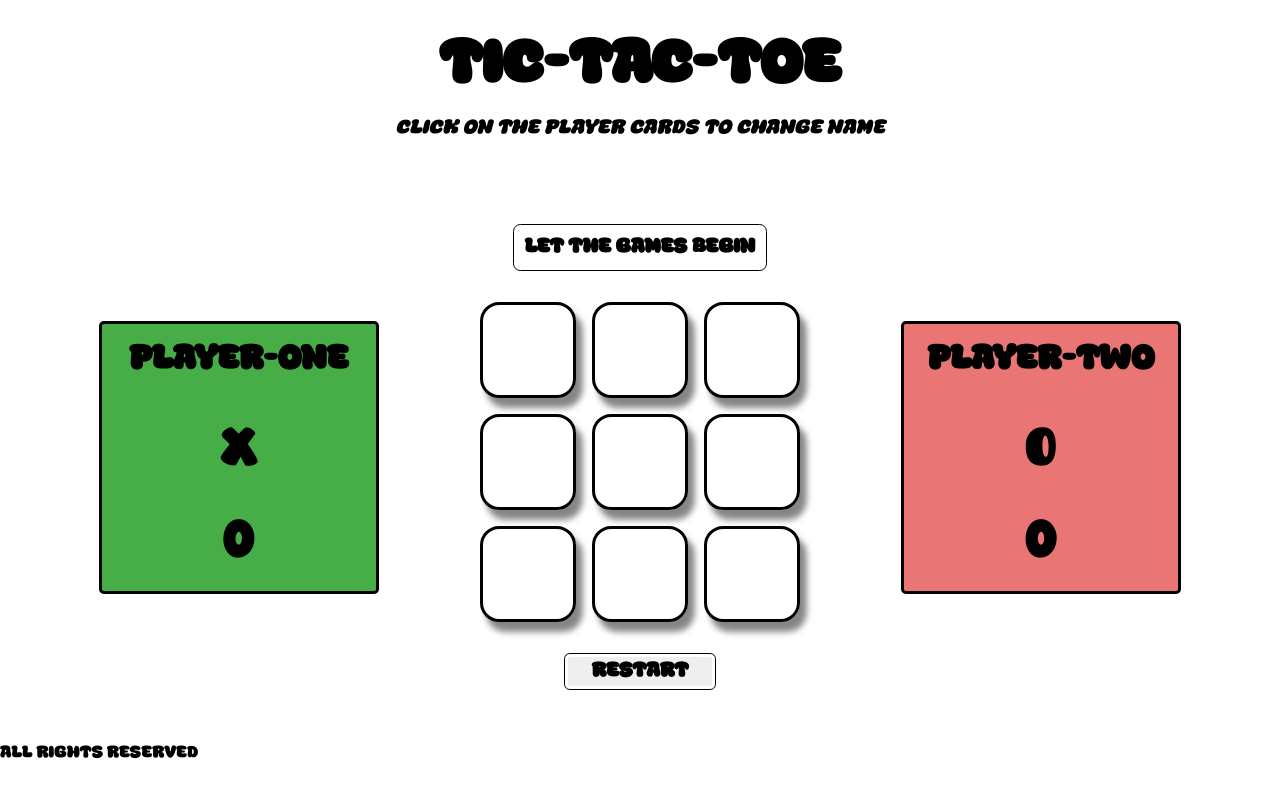
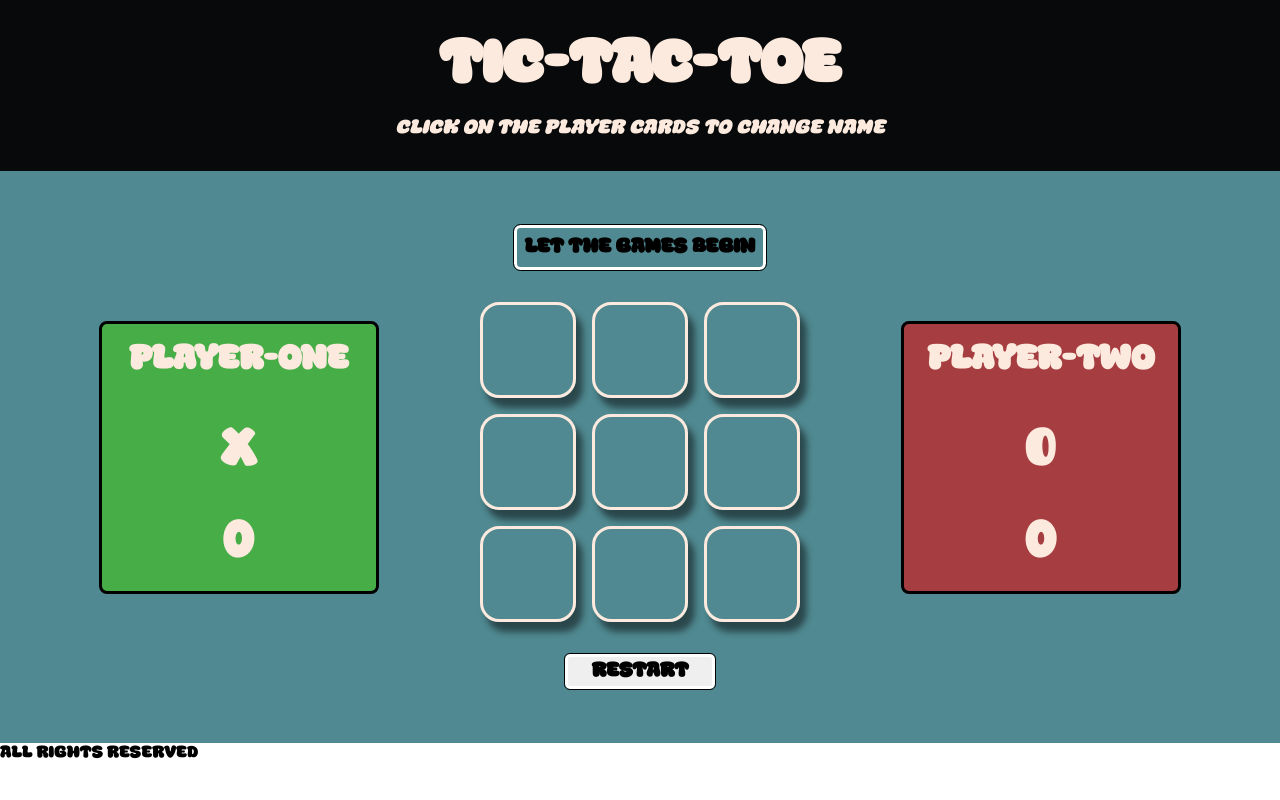
Before and after one commit to JonahTaye/Tic-Tac-Toe, a plain HTML site: page index.html in a window 1280 px wide. Drawn offline with Linux system fonts and the light colour scheme.

Commit message:
style: add colors

```diff
--- a/style.css
+++ b/style.css
@@ -31,6 +31,8 @@ body {
     font-size: clamp(1.2rem, 1.5vw, 3rem);
     gap: 1rem;
     text-align: center;
+    background-color: #08090A;
+    color: #FCEADE;
 }
 
 .header-text {
@@ -43,6 +45,7 @@ body {
     grid-auto-flow: column;
     grid-template-columns: repeat(3, 1fr);
     padding: 1vw 3vw;
+    background-color: #508991;
 }
 
 .game-content {
@@ -75,7 +78,8 @@ body {
     display: flex;
     justify-content: center;
     align-items: center;
-    border: 0.2rem black solid;
+    border: 0.2rem #FCEADE solid;
+    color: #FCEADE;
     border-radius: 20%;
     font-size: max(1.5rem, 4vw);
     --size: clamp(10rem, 25vw, 50vw);
@@ -93,9 +97,11 @@ body {
     gap: 1rem;
     padding: 0.5vw;
     border: 0.2rem black solid;
-    border-radius: 0.3rem;
+    border-radius: 0.5rem;
     text-align: center;
-    background-color: rgb(233, 117, 117);
+    background-color: hsl(0, 73%, 69%);
+    background-color: #A63D40;
+
 }
 
 .name, .token, .wins {
@@ -103,6 +109,7 @@ body {
     justify-content: center;
     align-items: center;
     font-size: max(1rem, 4vw);
+    color: #FCEADE;
 }
 
 .name {
```
